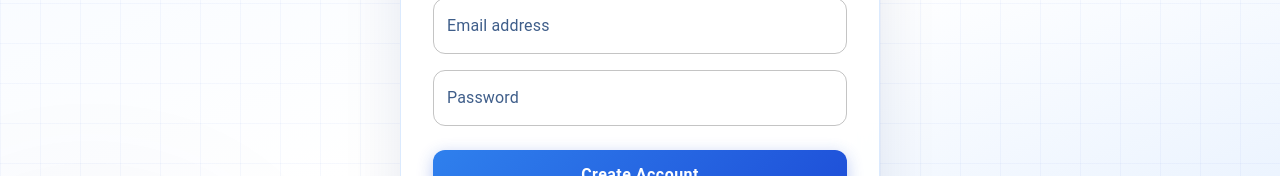
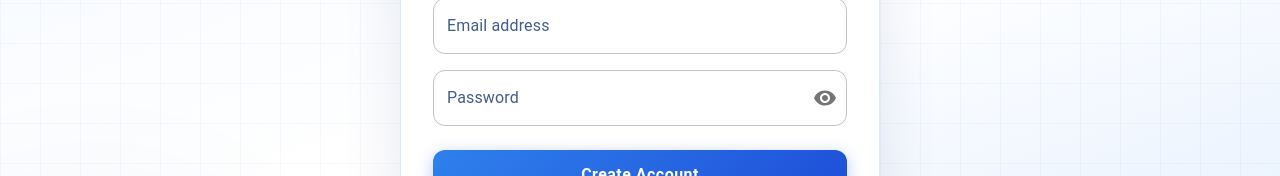
Before and after one commit to Kishor1703/HireLy, a React (Create React App) app in the folder frontend/: page /register in a window 1280 px wide. Shown: the part 477-653 px from the top of the page. Built offline with nearby package versions, Linux system fonts and the light colour scheme.

Commit message:
Email verification added

```diff
--- a/frontend/src/pages/Login.js
+++ b/frontend/src/pages/Login.js
@@ -1,4 +1,4 @@
-import { Box, Typography, TextField, Button,Divider } from '@mui/material';
+import { Box, Typography, TextField, Button, Divider, InputAdornment, IconButton } from '@mui/material';
 import React, { useEffect } from 'react';
 import Footer from '../components/Footer';
 import Navbar from '../components/NavBar';
@@ -12,6 +12,8 @@ import WorkIcon from '@mui/icons-material/Work';
 import BusinessCenterOutlinedIcon from '@mui/icons-material/BusinessCenterOutlined';
 import PersonOutlineIcon from '@mui/icons-material/PersonOutline';
 import AdminPanelSettingsOutlinedIcon from '@mui/icons-material/AdminPanelSettingsOutlined';
+import Visibility from '@mui/icons-material/Visibility';
+import VisibilityOff from '@mui/icons-material/VisibilityOff';
 
 const validationSchema = yup.object({
   email: yup.string().email('Enter a valid email').required('Email is required'),
@@ -34,6 +36,7 @@ const LogIn = ({ forcedRole }) => {
   const navigate   = useNavigate();
   const [searchParams] = useSearchParams();
   const [resendStatus, setResendStatus] = React.useState({ loading: false, message: '', error: '' });
+  const [showPassword, setShowPassword] = React.useState(false);
   const { isAuthenticated, userInfo } = useSelector((s) => s.signIn || {});
 
   const queryRole   = searchParams.get('role');
@@ -231,11 +234,25 @@ const LogIn = ({ forcedRole }) => {
                 />
 
                 <TextField
-                  fullWidth label="Password" name="password" type="password"
+                  fullWidth label="Password" name="password" type={showPassword ? 'text' : 'password'}
                   value={formik.values.password}
                   onChange={formik.handleChange} onBlur={formik.handleBlur}
                   error={formik.touched.password && Boolean(formik.errors.password)}
                   helperText={formik.touched.password && formik.errors.password}
+                  InputProps={{
+                    endAdornment: (
+                      <InputAdornment position="end">
+                        <IconButton
+                          edge="end"
+                          onClick={() => setShowPassword((prev) => !prev)}
+                          onMouseDown={(event) => event.preventDefault()}
+                          aria-label={showPassword ? 'Hide password' : 'Show password'}
+                        >
+                          {showPassword ? <VisibilityOff /> : <Visibility />}
+                        </IconButton>
+                      </InputAdornment>
+                    ),
+                  }}
                   sx={{ mb: 3, '& .MuiOutlinedInput-root': { borderRadius: '12px' } }}
                 />
 
--- a/frontend/src/pages/Register.js
+++ b/frontend/src/pages/Register.js
@@ -2,7 +2,7 @@ import React from 'react';
 import axios from 'axios';
 import { useNavigate, Link } from 'react-router-dom';
 import {
-  Box, Button, Divider,TextField, Typography,
+  Box, Button, Divider,TextField, Typography, InputAdornment, IconButton,
 } from '@mui/material';
 import { useFormik } from 'formik';
 import * as yup from 'yup';
@@ -11,6 +11,8 @@ import Footer from '../components/Footer';
 import WorkIcon from '@mui/icons-material/Work';
 import PersonOutlineIcon from '@mui/icons-material/PersonOutline';
 import BusinessCenterOutlinedIcon from '@mui/icons-material/BusinessCenterOutlined';
+import Visibility from '@mui/icons-material/Visibility';
+import VisibilityOff from '@mui/icons-material/VisibilityOff';
 
 const validationSchema = yup.object({
   firstName: yup.string().required('First name is required'),
@@ -32,6 +34,7 @@ const roleCards = [
 
 function Register() {
   const navigate = useNavigate();
+  const [showPassword, setShowPassword] = React.useState(false);
 
   const formik = useFormik({
     initialValues: { firstName: '', lastName: '', email: '', password: '', role: 0, companyName: '' },
@@ -191,11 +194,25 @@ function Register() {
                 />
 
                 <TextField
-                  fullWidth label="Password" name="password" type="password"
+                  fullWidth label="Password" name="password" type={showPassword ? 'text' : 'password'}
                   value={formik.values.password}
                   onChange={formik.handleChange} onBlur={formik.handleBlur}
                   error={formik.touched.password && Boolean(formik.errors.password)}
                   helperText={formik.touched.password && formik.errors.password}
+                  InputProps={{
+                    endAdornment: (
+                      <InputAdornment position="end">
+                        <IconButton
+                          edge="end"
+                          onClick={() => setShowPassword((prev) => !prev)}
+                          onMouseDown={(event) => event.preventDefault()}
+                          aria-label={showPassword ? 'Hide password' : 'Show password'}
+                        >
+                          {showPassword ? <VisibilityOff /> : <Visibility />}
+                        </IconButton>
+                      </InputAdornment>
+                    ),
+                  }}
                   sx={{ mb: 2, '& .MuiOutlinedInput-root': { borderRadius: '12px' } }}
                 />
 
```
